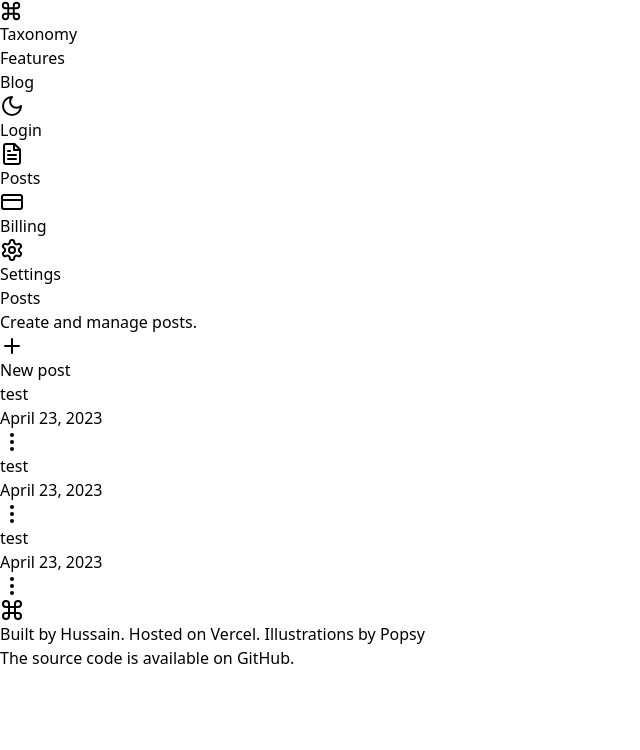
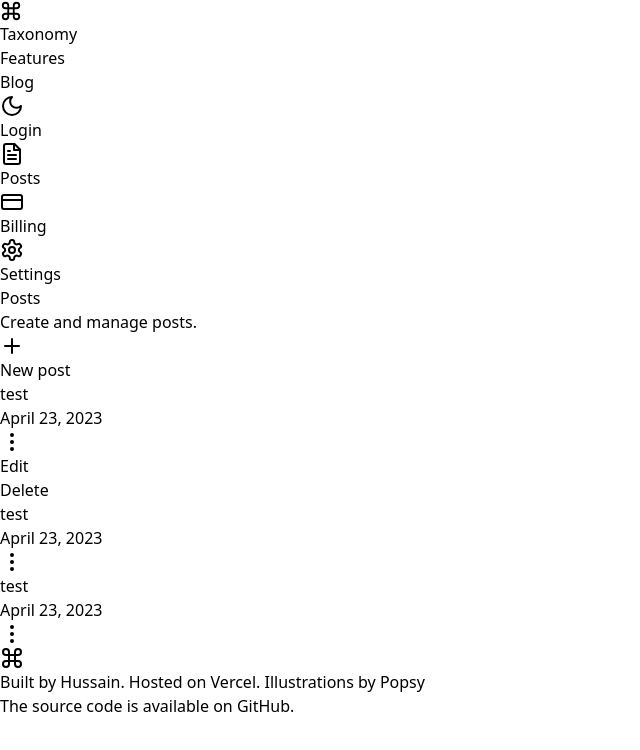
Before and after one commit to hussain-shariff/taxonomy, a React (Vite) app: page /dashboard in a window 1280 px wide. Both pictures are taken after a click on the icon 12 px from the left and 442 px from the top of the page. Shown: the top 750 px of the page, without its empty margins (0-640 px from the left). Built offline with nearby package versions, Linux system fonts and the light colour scheme.

Commit message:
show more popup

```diff
--- a/src/components/PostCard.tsx
+++ b/src/components/PostCard.tsx
@@ -1,13 +1,20 @@
 import { MoreVertical } from 'lucide-react';
+import { useState } from 'react';
 
 const PostCard = () => {
+    const [showMore, setshowMore] = useState(false)
+
   return (
-    <div className=' border flex items-center justify-between p-3 rounded'>
+    <div className=' border flex items-center justify-between p-3 rounded relative'>
         <div>
             <h1 className=' font-medium cursor-pointer hover:underline'>test</h1>
             <p className=' text-gray-500 text-sm'>April 23, 2023</p>
         </div>
-        <MoreVertical className=' text-gray-500 h-4 cursor-pointer'/>
+        <MoreVertical onClick={()=> setshowMore(!showMore)} className=' text-gray-500 h-4 cursor-pointer'/>
+        {showMore && <div className=' z-20 text-sm font-medium absolute -bottom-10 right-8 w-28 p-2 bg-white shadow-md rounded'>
+            <p className='  hover:bg-slate-200 text-gray-600 cursor-pointer px-2'>Edit</p>
+            <p className='text-red-500 hover:bg-slate-200 cursor-pointer px-2'>Delete</p>
+        </div>}
     </div>
   )
 }
```
